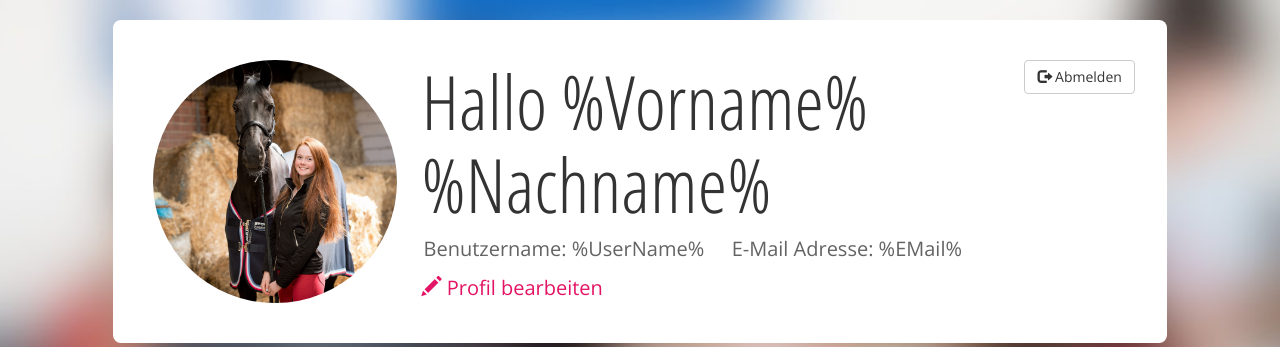
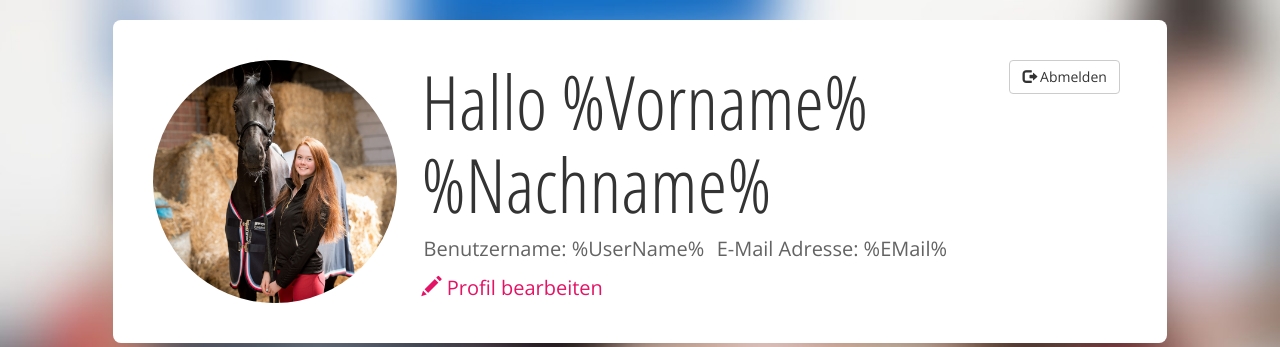
Before and after one commit to HilKai/iiigel, a PHP site: page /HTML/userOverview.html in a window 1280 px wide. Shown: the top 347 px of the page. Run offline with PHP 8.4, Linux system fonts and the light colour scheme.

Commit message:
Fixed LogOut Button Bug

```diff
--- a/HTML/userOverview.html
+++ b/HTML/userOverview.html
@@ -31,20 +31,21 @@
                         <h1 id="Name"> Hallo %Vorname% %Nachname% </h1>
                     </div>
 
-                    <div class="col-md-2">
+                    <div class="col-md-2 noPadding">
                         <a href="../PHP/logout.php?logout">
                             <button id="LogOutButton" class="btn btn-default"> <span class="glyphicon glyphicon-log-out"></span> Abmelden</button>
                         </a>
                     </div>
 
                 </div>
+
                 <div id="UserDataContainer" class="row">
 
                     <div id="Benutzername" class="col-md-5 noPadding">
                         <p> Benutzername: %UserName%</p>
                     </div>
 
-                    <div id="E-Mail" class="col-md-7 ">
+                    <div id="E-Mail" class="col-md-7  noPadding">
                         <p> E-Mail Adresse: %EMail% </p>
                     </div>
 
@@ -56,10 +57,7 @@
                         <a href="gag-kids.de"> <span class="glyphicon glyphicon-pencil"></span> Profil bearbeiten</a>
                     </div>
 
-
-
                 </div>
-
             </div>
 
         </div>
--- a/Styles/trainerModulview.css
+++ b/Styles/trainerModulview.css
@@ -28,7 +28,7 @@ body {
 
 			#LogOutButton {
 				display: inline-block;
-				float: right;
+                float:right;
 			}
 
 		#Institution {
```
